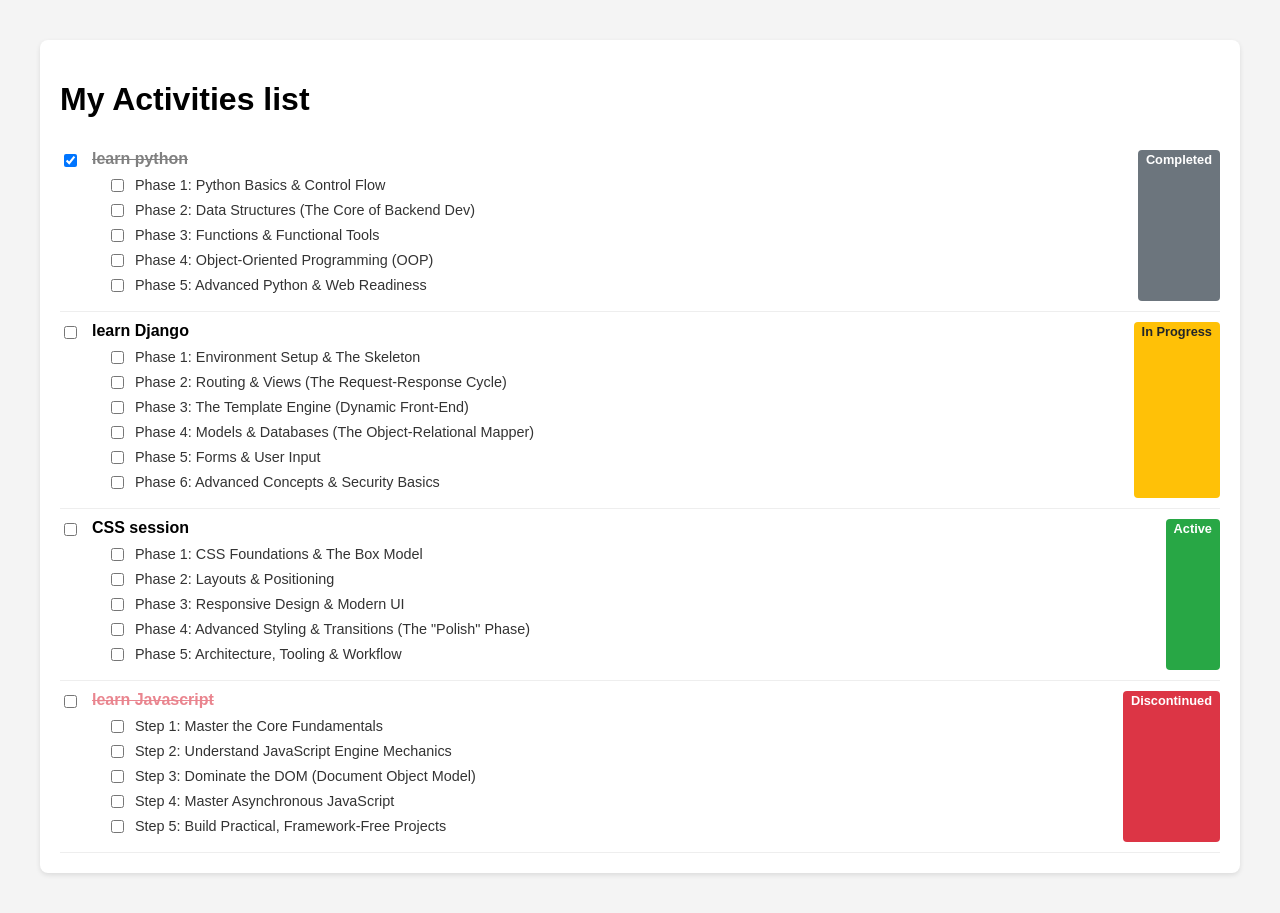
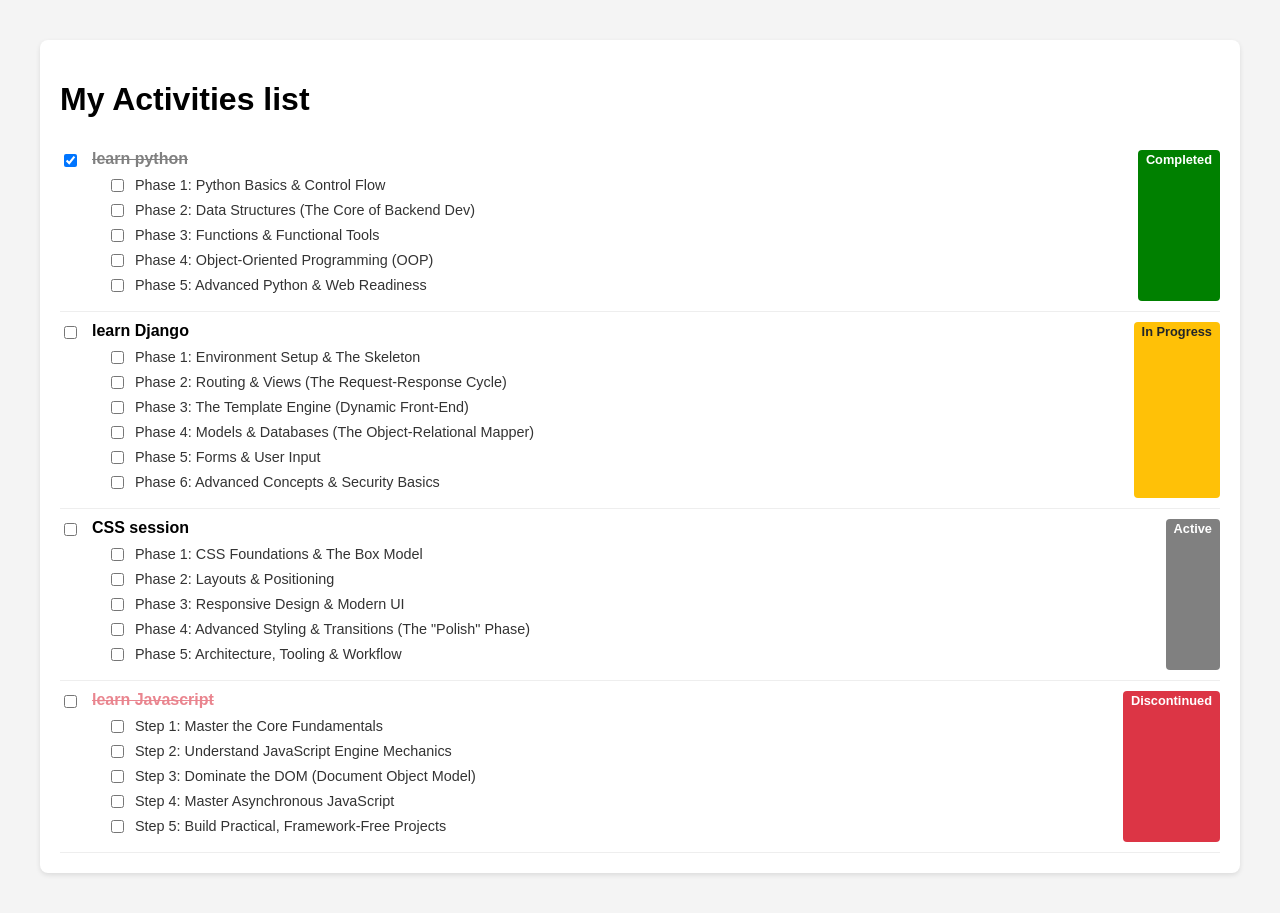
Before and after one commit to GBG-M/first-django-project, a Django app: page /todo/ in a window 1280 px wide. Run offline with Django 5.2, Linux system fonts and the light colour scheme; data comes from the database, SQL or seed files in the repository; both versions use the stored data as it was after the commit.

Commit message:
decoration done for list of otline

```diff
--- a/todo/templates/Todo.html
+++ b/todo/templates/Todo.html
@@ -11,9 +11,9 @@
         .tag { color: white; padding: 2px 8px; border-radius: 4px; font-size: 0.8em; font-weight: bold; }
 
         /* Color variations based on state */
-        .tag-active { background-color: #28a745; }       /* Green */
+        .tag-active { background-color: gray; }       /* gray */
         .tag-in_progress { background-color: #ffc107; color: #212529; } /* Yellow */
-        .tag-completed { background-color: #6c757d; }     /* Gray */
+        .tag-completed { background-color: green; }     /* Green */
         .tag-discontinued { background-color: #dc3545; }  /* Red */
 
         /* Text treatments for the title based on status string */
```
Also changed, not shown: db.sqlite3.
